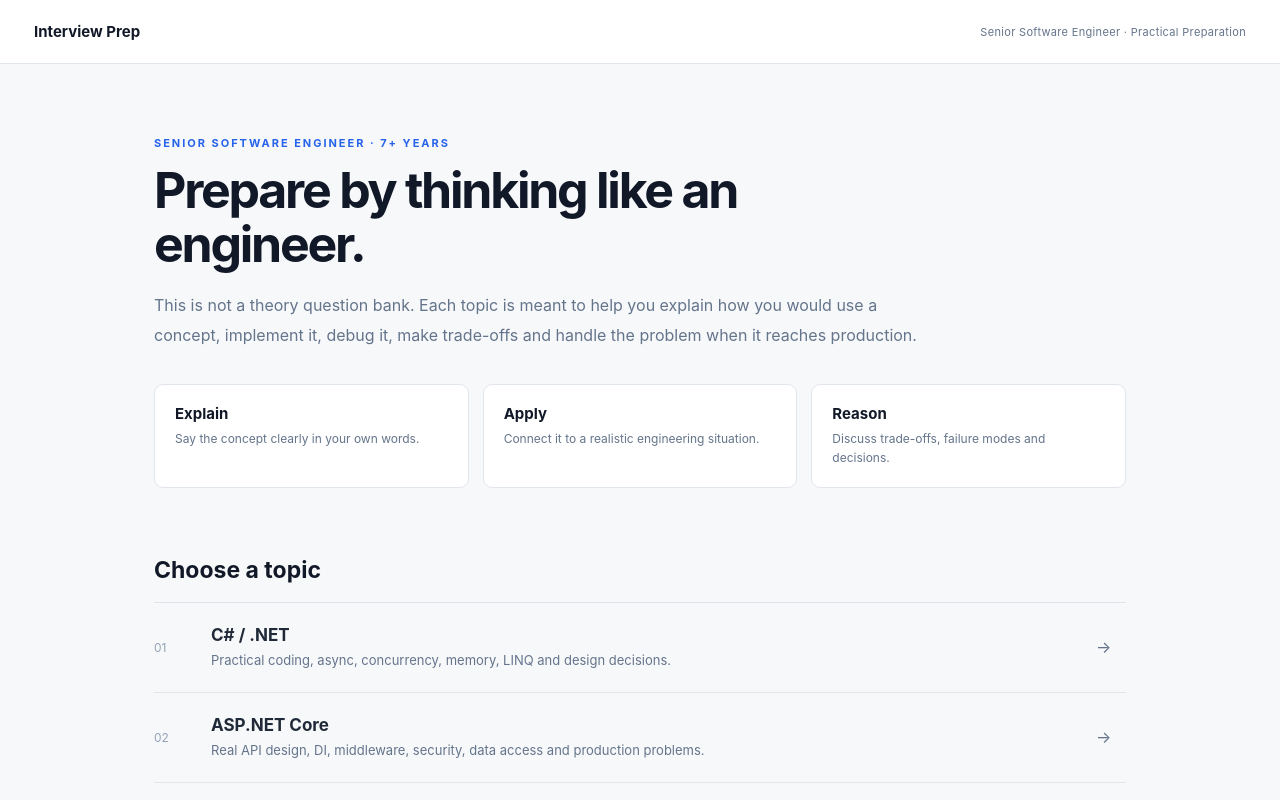
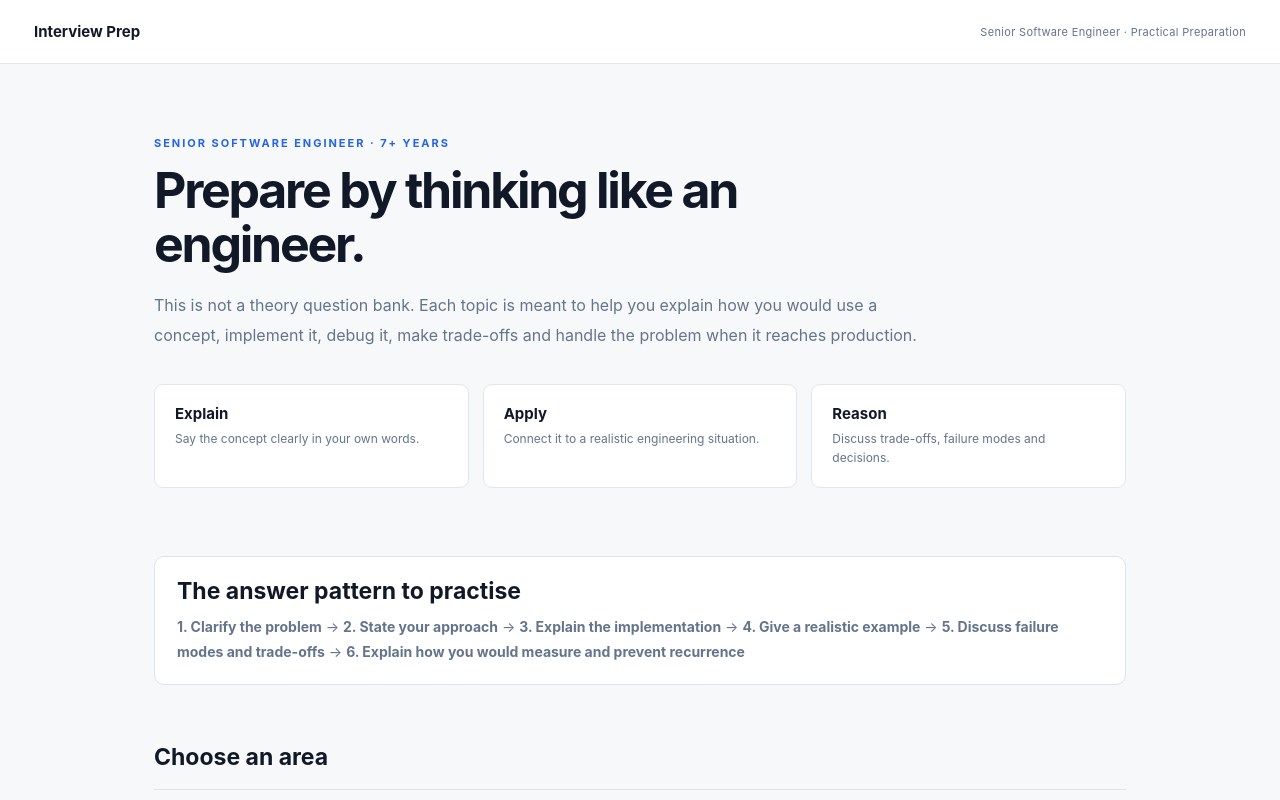
Before and after one commit to madhurivaranasi96/madhuri-interview-prep, an Angular app: page /#/ in a window 1280 px wide. Shown: the top 800 px of the page. Built offline with nearby package versions, Linux system fonts and the light colour scheme.

Commit message:
Add senior answer framework to practical interview home

```diff
--- a/src/app/dashboard.component.ts
+++ b/src/app/dashboard.component.ts
@@ -27,7 +27,11 @@ template:`
 <div><b>Apply</b><span>Connect it to a realistic engineering situation.</span></div>
 <div><b>Reason</b><span>Discuss trade-offs, failure modes and decisions.</span></div>
 </div>
-<h2>Choose a topic</h2>
+<div class="answer-framework">
+<h2>The answer pattern to practise</h2>
+<p><b>1. Clarify the problem</b> → <b>2. State your approach</b> → <b>3. Explain the implementation</b> → <b>4. Give a realistic example</b> → <b>5. Discuss failure modes and trade-offs</b> → <b>6. Explain how you would measure and prevent recurrence</b></p>
+</div>
+<h2>Choose an area</h2>
 <div class="topics">
 @for(t of topics;track t[1]){
 <a [routerLink]="['/topic',t[1]]">
@@ -48,6 +52,9 @@ h1{margin:0;max-width:800px;font-size:50px;line-height:1.08;letter-spacing:-.045
 .principles div{background:#fff;border:1px solid #e1e6ec;border-radius:9px;padding:19px 20px}
 .principles b{display:block;color:#111827;font-size:15px;margin-bottom:6px}
 .principles span{display:block;color:#64748b;font-size:12px;line-height:1.6}
+.answer-framework{background:#fff;border:1px solid #dbe3ec;border-radius:10px;padding:20px 22px;margin:0 0 58px}
+.answer-framework h2{margin:0 0 9px}
+.answer-framework p{margin:0;color:#64748b;font-size:14px;line-height:1.8}
 h2{font-size:23px;color:#111827;margin:0 0 18px}
 .topics{border-top:1px solid #dfe4ea}
 .topics a{display:grid;grid-template-columns:42px 1fr 30px;gap:15px;align-items:center;padding:22px 0;border-bottom:1px solid #e2e6eb;text-decoration:none;color:inherit}
```
